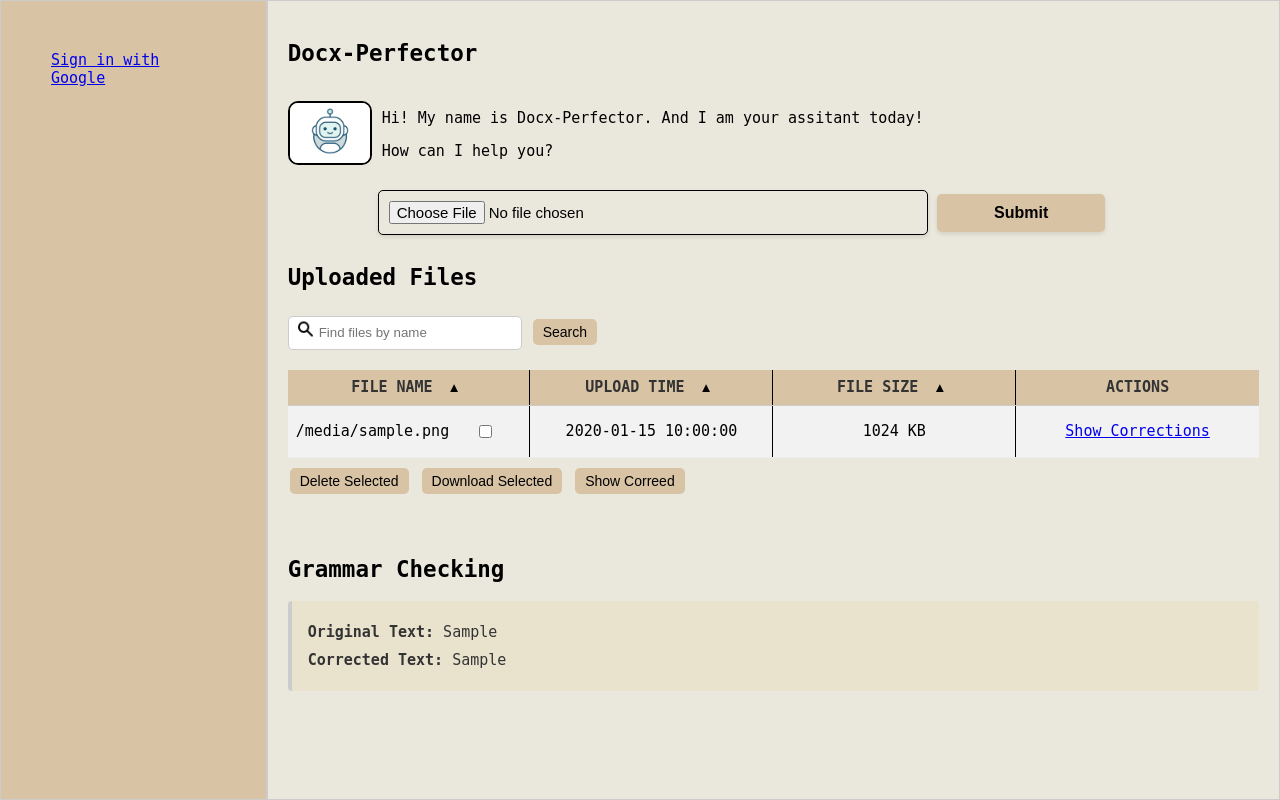
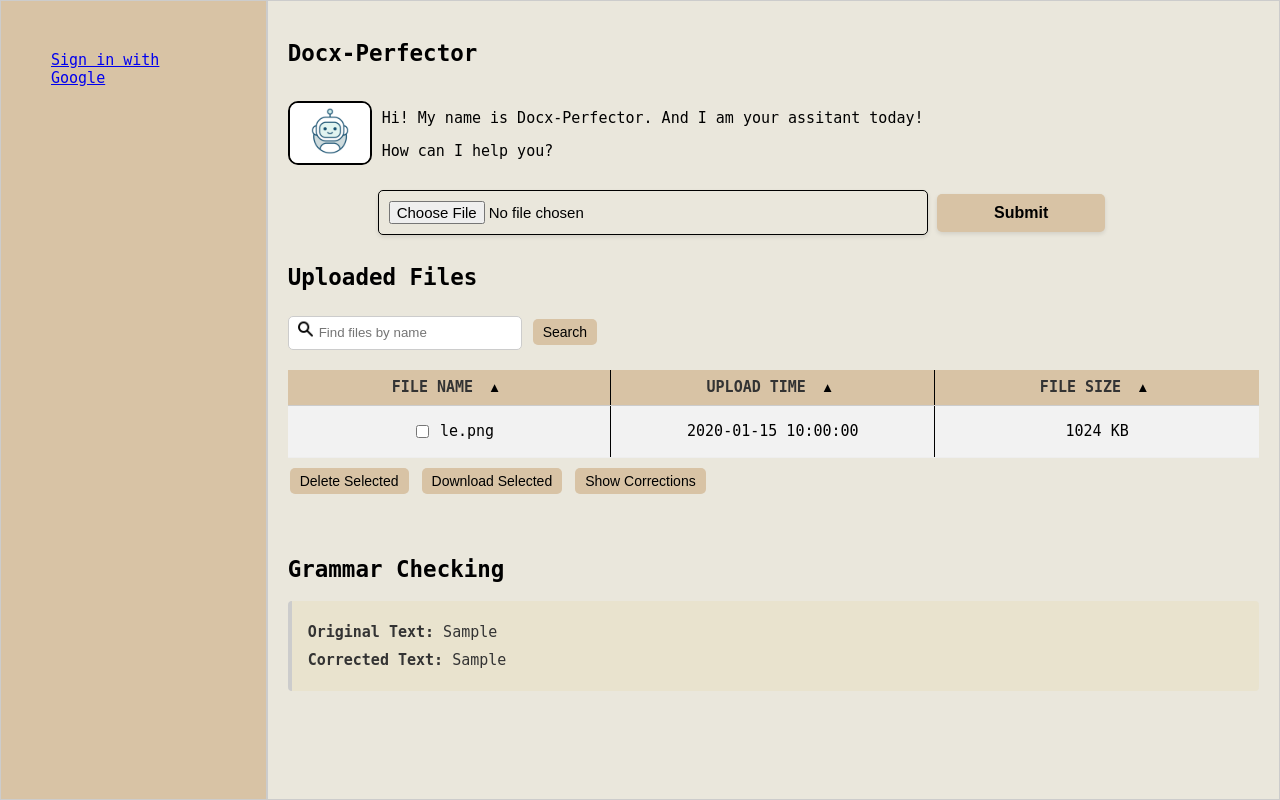
Before and after one commit to ThaiLe1220/doc_grammar, a Flask app: template my_flask_app/templates/index.html in a window 1280 px wide. Run offline with Flask 3, Linux system fonts and the light colour scheme; the template is opened without the code that fills it: most values are stand-ins (such as "Sample title", 1, 10 or a date in 2020); some libraries are stand-ins or nearby versions.

Commit message:
update the ui
update the ui

```diff
--- a/my_flask_app/app.py
+++ b/my_flask_app/app.py
@@ -37,7 +37,7 @@ stripe.api_key = "sk_test_51OVEkqDAl3fqs0z5tlfYXaUWj8cLjU8eMHhEp4xgxjdt5IbVxv4Mh
 
 app.config[
     "SQLALCHEMY_DATABASE_URI"
-] = "postgresql://eugene:eugene@localhost/doc_grammar"
+] = "postgresql://jaeheon:0325@localhost/doc_grammar"
 app.config["SQLALCHEMY_TRACK_MODIFICATIONS"] = False  # Suppress a warning
 app.config["SECRET_KEY"] = "eugene_secret"  # Flash messages
 
--- a/my_flask_app/static/css/style.css
+++ b/my_flask_app/static/css/style.css
@@ -34,6 +34,8 @@ html {
   box-sizing: border-box;
   border: 1px solid #ccc;
   background-color: #eae7dc;
+  overflow-y: auto; /* Add this line */
+  max-height: 100vh; /* Add this line */
 }
 
 /* .container {
@@ -328,6 +330,7 @@ ul li a {
 } */
 
 .pagination {
+  width: 100%;
   display: flex;
   justify-content: center;
   /* Aligns children (the page numbers) in the center */
@@ -421,7 +424,7 @@ ul li a {
 .section-header,
 .file-entry {
   display: grid;
-  grid-template-columns: repeat(4, 1fr);
+  grid-template-columns: repeat(3, 1fr);
   align-items: stretch;
   /* Change from 'center' to 'stretch' */
 }
@@ -449,8 +452,7 @@ ul li a {
 /* Additional styles to ensure that the file-entry divs fill their cells */
 .file-name,
 .file-upload-time,
-.file-size,
-.file-actions {
+.file-size {
   flex-grow: 1;
   /* Make sure each cell fills the height */
   /* Other styling remains unchanged */
@@ -460,7 +462,7 @@ ul li a {
   background-color: #ffffff;
   /* White background for odd rows */
   display: grid;
-  grid-template-columns: repeat(4, 1fr);
+  grid-template-columns: repeat(3, minmax(0, 1fr));
   padding: 0px;
   border-bottom: 1px solid #eee;
 }
@@ -481,6 +483,15 @@ ul li a {
 .file-entry:hover {
   background-color: #e8e8e8;
   /* Slightly darker grey on hover for interactivity */
+}
+
+.file-name,
+.file-upload-time,
+.file-size {
+  overflow: hidden;
+  white-space: nowrap;
+  text-overflow: ellipsis;
+  padding: 0 15px;
 }
 
 .action-buttons button {
--- a/my_flask_app/templates/index.html
+++ b/my_flask_app/templates/index.html
@@ -151,15 +151,19 @@
                             {% endif %}
                         </button>
                     </div>
-                    <div class="section-title">Actions</div>
+                    <!-- <div class="section-title">Actions</div> -->
                 </div>
 
                 {% for file in files %}
                 <div class="file-entry">
-                    <div class="file-name">{{ file.file_name }}
+                    <div class="file-name">
+
                         <div class="file-actions">
                             <input type="checkbox" name="file-checkbox" value="{{ file.id }}">
                         </div>
+
+                        {{ file.file_name[11:] }}
+
                     </div>
                     <div class="file-upload-time">{{ file.upload_time.strftime('%Y-%m-%d %H:%M:%S') }}</div>
                     <div class="file-size">
@@ -169,10 +173,10 @@
                         {{ (file.file_size * 1024) | round(2) }} KB
                         {% endif %}
                     </div>
-                    <div class="file-actions">
+                    <!-- <div class="file-actions">
 
                          <a href="{{ url_for('file_blueprint.get_corrections', file_id=file.id) }}">Show Corrections</a>
-                    </div>
+                    </div> -->
 
 
                 </div>
@@ -195,7 +199,7 @@
 
                 <button id="deleteButton" onclick="performAction('delete')">Delete Selected</button>
                 <button id="downloadButton" onclick="performAction('download')">Download Selected</button>
-                <button id="showCorrectionsButton" onclick="performAction('show-corrections')">Show Correed</button>
+                <button id="showCorrectionsButton" onclick="performAction('show-corrections')">Show Corrections</button>
             </div>
 
 
```
